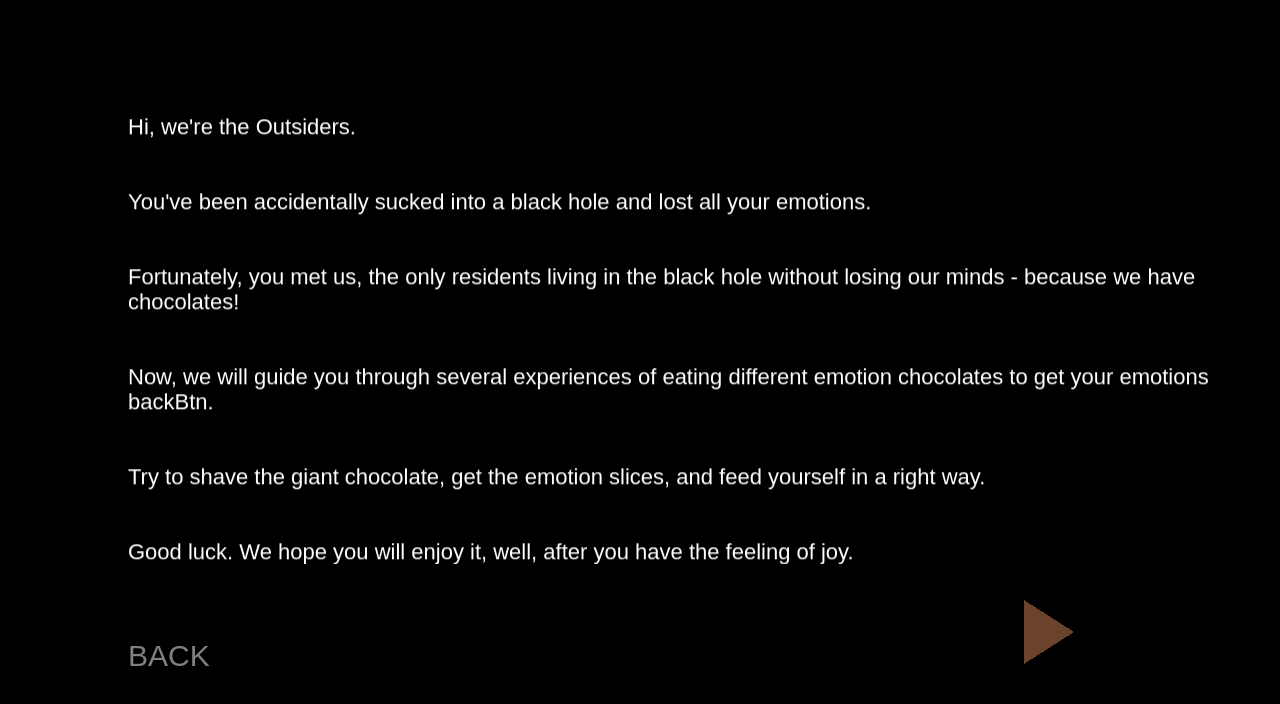
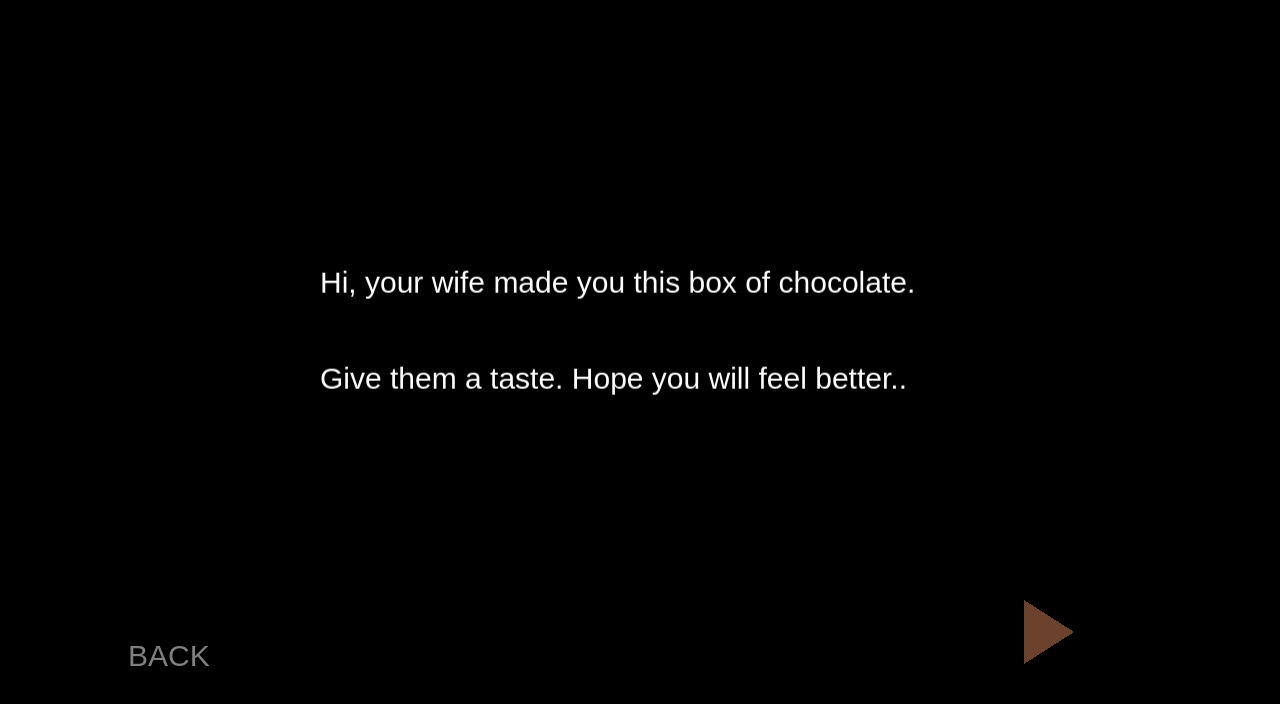
Before and after one commit to April-Xu/chocolate-therapy, a website: page intro.html in a window 1280 px wide. Drawn offline with Linux system fonts and the light colour scheme; animation ran at ten frames a second.

Commit message:
update intro

```diff
--- a/intro.html
+++ b/intro.html
@@ -26,22 +26,19 @@
     document.body.appendChild(app.view);
 
     //Add introductory text
-    var message = "Hi, we're the Outsiders.\n\n\n" +
-        "You've been accidentally sucked into a black hole and lost all your emotions.\n\n\n" +
-        "Fortunately, you met us, the only residents living in the black hole without losing our minds - because we have chocolates! \n\n\n" +
-        "Now, we will guide you through several experiences of eating different emotion chocolates to get your emotions backBtn.\n\n\n" +
-        "Try to shave the giant chocolate, get the emotion slices, and feed yourself in a right way.\n\n\n" +
-        "Good luck. We hope you will enjoy it, well, after you have the feeling of joy.";
+    var message =
+        "Hi, your wife made you this box of chocolate.\n\n\n" +
+        "Give them a taste. Hope you will feel better..\n\n\n";
     let intro = new PIXI.Text();
     intro.style = {
         fontFamily: "Arial",
-        fontSize: 22,
+        fontSize: 30,
         fill: "white",
         wordWrap: true,
         wordWrapWidth: app.renderer.view.width/10*9,
     };
     intro.text = message;
-    intro.position.set(app.renderer.view.width/10, app.renderer.view.height/7);
+    intro.position.set(app.renderer.view.width/4, app.renderer.view.height/3);
 
     //Render text
     app.stage.addChild(intro);
```
Also changed, not shown: Joy.html (+1 -1 lines), index.html (+1 -1 lines).
